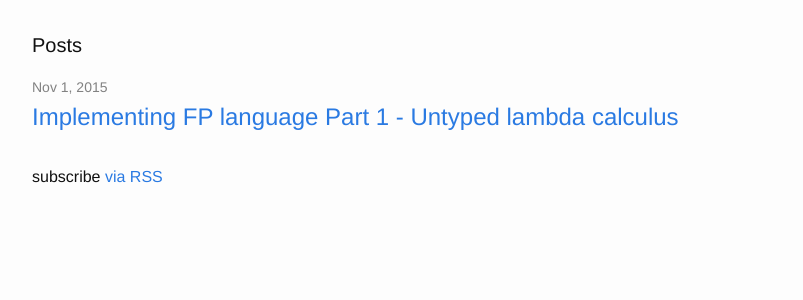
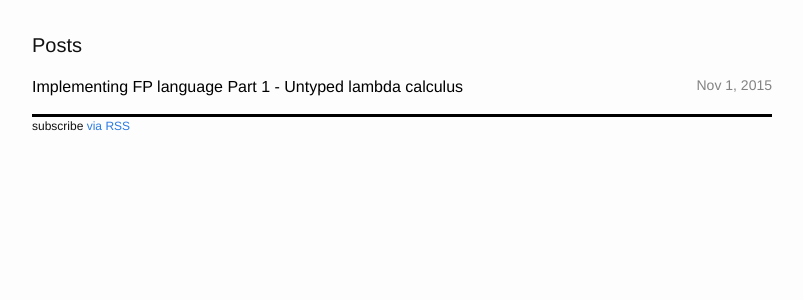
Before and after one commit to yellowflash/yellowflash.github.io, a Jekyll site: the page built from index.html, in a window 1280 px wide. Shown: the top 300 px of the page, without its empty margins (238-1041 px from the left). Built offline with Jekyll 4.4.1, drawn with Linux system fonts in a browser that asks for light colours.

Commit message:
Making some formatting changes

```diff
--- a/_sass/_layout.scss
+++ b/_sass/_layout.scss
@@ -173,8 +173,11 @@
     margin-left: 0;
     list-style: none;
 
-    > li {
+/**    > li {
         margin-bottom: $spacing-unit;
+    } */
+    .post-meta {
+        float:right;
     }
 }
 
@@ -184,10 +187,14 @@
 }
 
 .post-link {
-    display: block;
-    font-size: 24px;
+
+    font-size: 16px;
+    color: black;
 }
 
+.post-link:visited {
+    color: black;
+}
 
 
 /**
@@ -234,3 +241,9 @@
         }
     }
 }
+
+.rss-subscribe {
+    border-top: black;
+    border-top-style: solid;
+    font-size: 12px;
+}
--- a/css/main.scss
+++ b/css/main.scss
@@ -6,7 +6,7 @@
 
 
 // Our variables
-$base-font-family: Helvetica, Arial, sans-serif;
+$base-font-family: "PT Sans", Helvetica, Arial, sans-serif;
 $base-font-size:   16px;
 $small-font-size:  $base-font-size * 0.875;
 $base-line-height: 1.5;
--- a/index.html
+++ b/index.html
@@ -9,11 +9,8 @@ layout: default
   <ul class="post-list">
     {% for post in site.posts %}
       <li>
-        <span class="post-meta">{{ post.date | date: "%b %-d, %Y" }}</span>
-
-        <h2>
           <a class="post-link" href="{{ post.url | prepend: site.baseurl }}">{{ post.title }}</a>
-        </h2>
+	  <span class="post-meta">{{ post.date | date: "%b %-d, %Y" }}</span>
       </li>
     {% endfor %}
   </ul>
```
